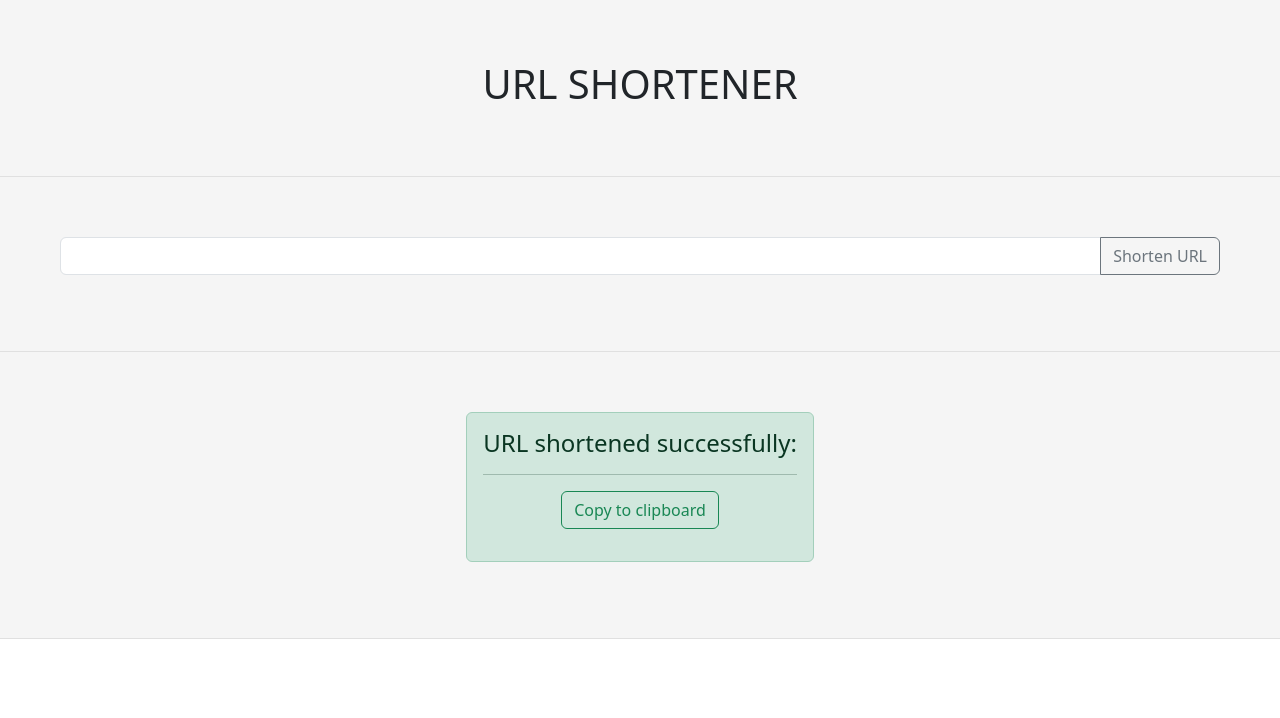
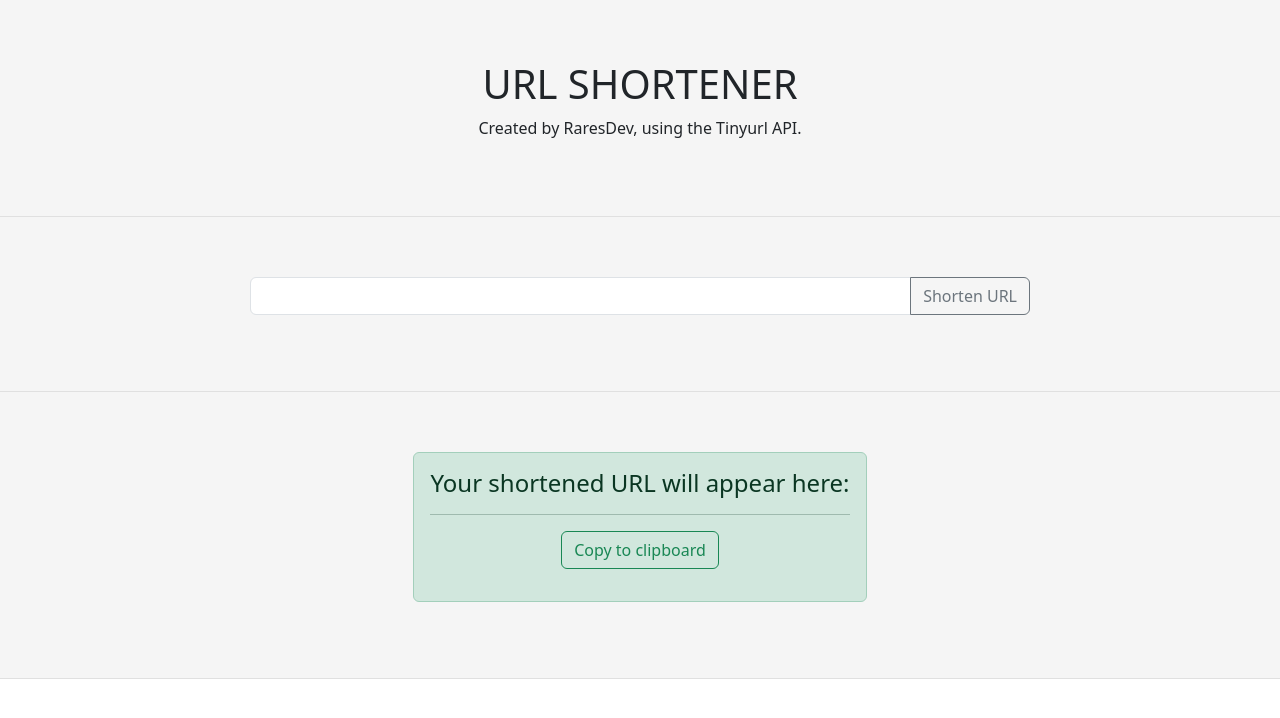
Before and after one commit to 09Riri09/url-shortener, a React (Create React App) app in the folder frontend/: page / in a window 1280 px wide. Shown: the top 718 px of the page. Built offline with nearby package versions, Linux system fonts and the light colour scheme.

Commit message:
frontend adjustments

```diff
--- a/frontend/public/index.html
+++ b/frontend/public/index.html
@@ -10,34 +10,12 @@
       content="Web site created using create-react-app"
     />
     <link rel="apple-touch-icon" href="%PUBLIC_URL%/logo192.png" />
-    <!--
-      manifest.json provides metadata used when your web app is installed on a
-      user's mobile device or desktop. See https://developers.google.com/web/fundamentals/web-app-manifest/
-    -->
+
     <link rel="manifest" href="%PUBLIC_URL%/manifest.json" />
-    <!--
-      Notice the use of %PUBLIC_URL% in the tags above.
-      It will be replaced with the URL of the `public` folder during the build.
-      Only files inside the `public` folder can be referenced from the HTML.
-
-      Unlike "/favicon.ico" or "favicon.ico", "%PUBLIC_URL%/favicon.ico" will
-      work correctly both with client-side routing and a non-root public URL.
-      Learn how to configure a non-root public URL by running `npm run build`.
-    -->
-    <title>React App</title>
+    <title>URL Shortener</title>
   </head>
   <body>
     <noscript>You need to enable JavaScript to run this app.</noscript>
     <div id="root"></div>
-    <!--
-      This HTML file is a template.
-      If you open it directly in the browser, you will see an empty page.
-
-      You can add webfonts, meta tags, or analytics to this file.
-      The build step will place the bundled scripts into the <body> tag.
-
-      To begin the development, run `npm start` or `yarn start`.
-      To create a production bundle, use `npm run build` or `yarn build`.
-    -->
   </body>
 </html>
--- a/frontend/src/App.js
+++ b/frontend/src/App.js
@@ -34,6 +34,7 @@ function App() {
     <>
       <div className="title-section">
         <h1>URL SHORTENER</h1>
+        <p>Created by RaresDev, using the Tinyurl API.</p>
       </div>
       <div className="input-section">
         <InputGroup className="mb-3">
@@ -53,7 +54,7 @@ function App() {
 
       <div className="output-section">
         <Alert variant="success" className="text-center">
-          <Alert.Heading>URL shortened successfully:</Alert.Heading>
+          <Alert.Heading className="alertheading">Your shortened URL will appear here:</Alert.Heading>
           <p id="shortened-url">{shortUrl}</p>
           <hr />
           <div className="d-flex justify-content-center mb-3">
--- a/frontend/src/index.css
+++ b/frontend/src/index.css
@@ -14,19 +14,26 @@ code {
 
 
 .title-section{
-  display: flex;
+  display: block;
   justify-content: center;
-  align-items: center;
   padding: 60px;
   background-color: #f5f5f5;
   border-bottom: 1px solid #e0e0e0;
+
+  h1, p{
+    text-align: center;
+
+  }
 }
 
 .input-section{
   display: flex;
   justify-content: center;
   align-items: center;
-  padding: 60px;
+  padding-left: 250px;
+  padding-right: 250px;
+  padding-top: 60px;
+  padding-bottom: 60px;
   background-color: #f5f5f5;
   border-bottom: 1px solid #e0e0e0;
 }
@@ -59,3 +66,7 @@ code {
 .mb-3 {
   margin-bottom: 1rem;
 }
+
+p {
+  margin-top: 10px;
+}
```
Also changed, not shown: 1 other file (tests, documents, lock files or other folders).
